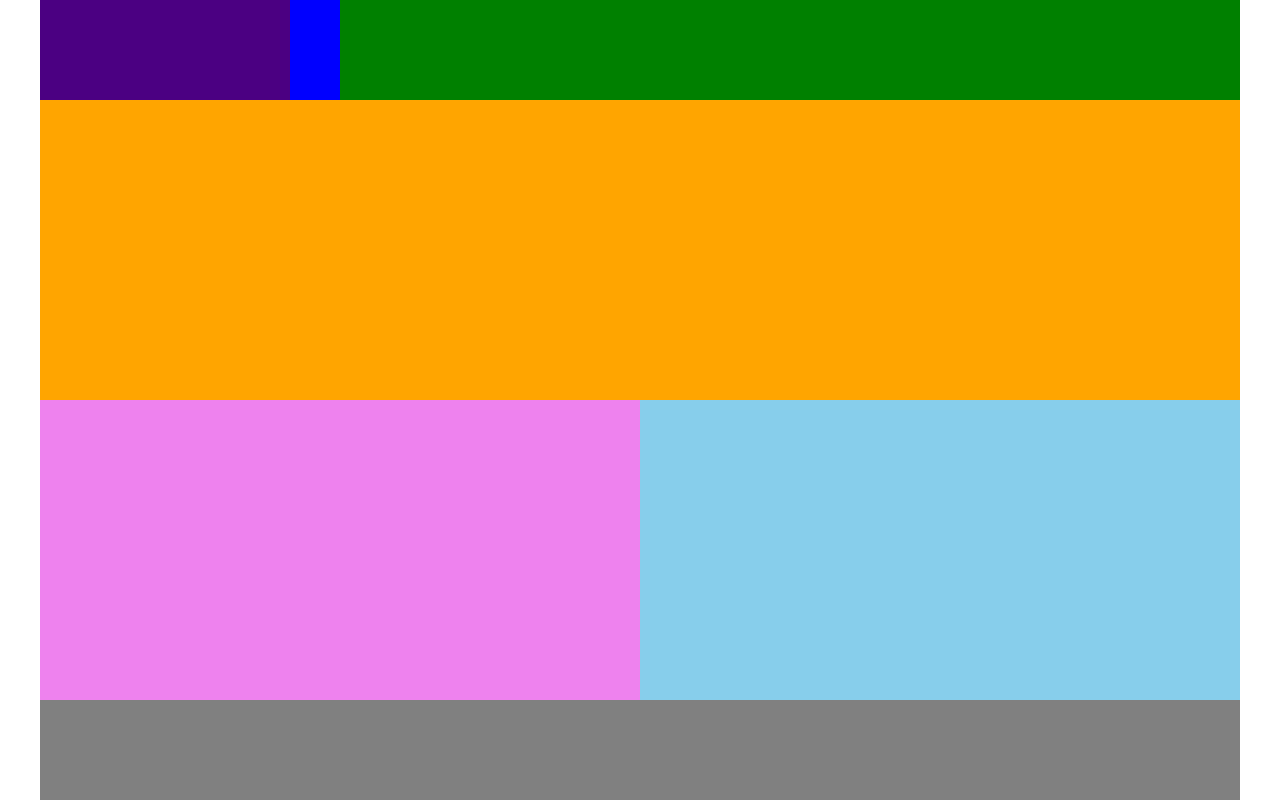
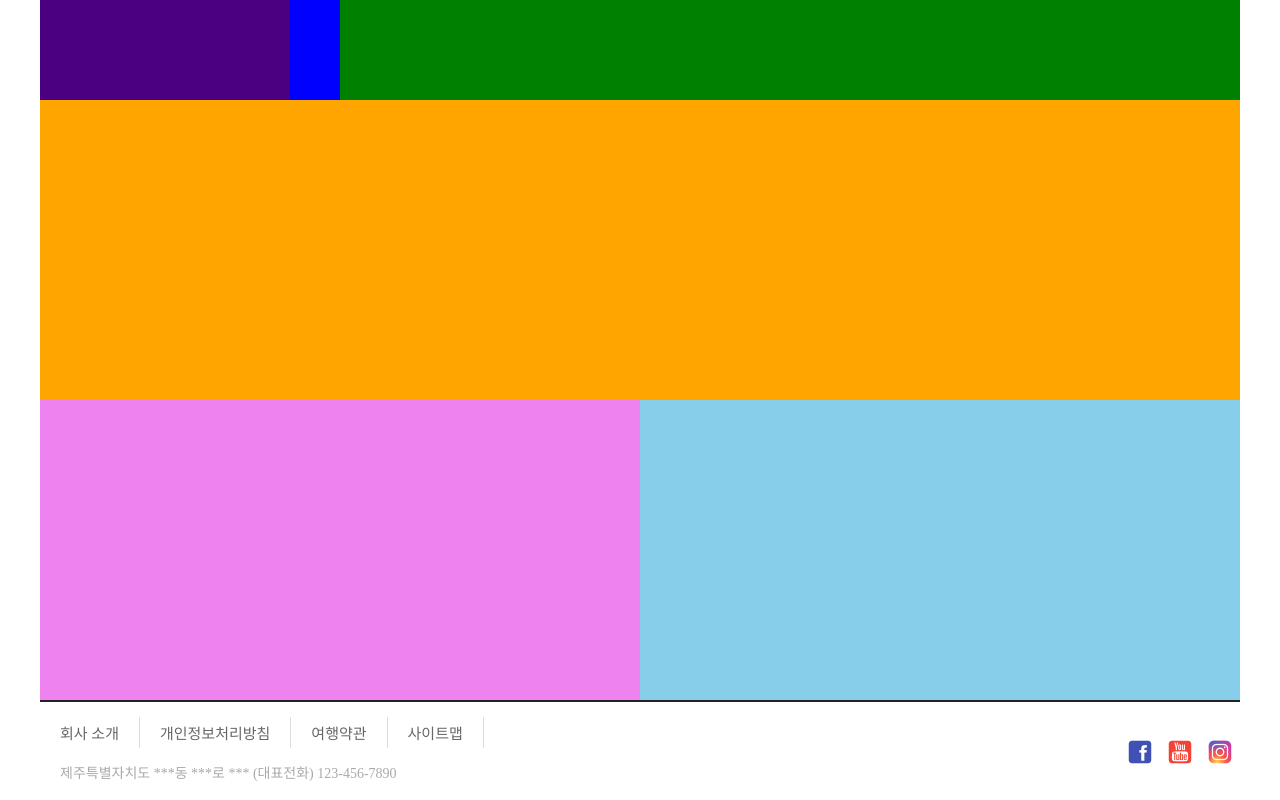
Before and after one commit to whaTTEE/HtmlCssJs, a plain HTML site: page index.html in a window 1280 px wide. Drawn offline with Linux system fonts and the light colour scheme.

Commit message:
푸터
완료

```diff
--- a/index.html
+++ b/index.html
@@ -28,7 +28,25 @@
             </div>
         </div>
         <footer>
+            <div id="bottomMenu">
+                <ul>
+                    <li><a href="#">회사 소개</a></li>
+                    <li><a href="#">개인정보처리방침</a></li>
+                    <li><a href="#">여행약관</a></li>
+                    <li><a href="#">사이트맵</a></li>
+                </ul>
+                <div id="sns">
+                    <ul>
+                        <li><a href="#"><img src="images/sns-1.png"></a></li>
+                        <li><a href="#"><img src="images/sns-2.png"></a></li>
+                        <li><a href="#"><img src="images/sns-3.png"></a></li>
+                    </ul>
+                </div>
 
+            </div>
+            <div id="company">
+                <p>제주특별자치도 ***동 ***로 *** (대표전화) 123-456-7890</p>
+            </div>
         </footer>
     </div>
 </body>
--- a/style.css
+++ b/style.css
@@ -2,6 +2,8 @@
     margin: 0;
     padding: 0;
     box-sizing: border-box;
+    text-decoration:none;
+    list-style-type: none;
 }
 #container {
     margin: 0 auto;
@@ -56,5 +58,39 @@ nav {
 footer {
     width: 100%;
     height: 100px;
-    background-color: gray;
+    border-top: 2px solid #222;
 }
+#bottomMenu{
+    width: 100%;
+    height: 20px;
+    position: relative;
+}
+#bottomMenu ul {
+    margin-top: 15px;
+}
+#bottomMenu ul li {
+    float: left;
+    padding: 5px 20px;
+    border-right: 1px solid #ddd;
+}
+#bottomMenu ul li a, #bottomMenu ul li a:visited {
+    font-size: 15px;
+    color: #666;
+}
+#sns{
+    position: absolute;
+    right: 0;
+}
+#sns ul li{
+border: none;
+padding: 5px;
+}
+#company {
+    clear: left;
+    margin-top: 25px;
+    margin-left: 20px;
+}
+p {
+    font-size: 14px;
+    color: #aaa;
+}
```
Also changed, not shown: images/icon-1.jpg (added), images/icon-2.jpg (added), images/icon-3.jpg (added), images/img-1.jpg (added), images/img-2.jpg (added), images/img-3.jpg (added), images/photo-1.jpg (added), images/photo-2.jpg (added), images/photo-3.jpg (added), images/sns-1.png (added), images/sns-2.png (added), images/sns-3.png (added).
